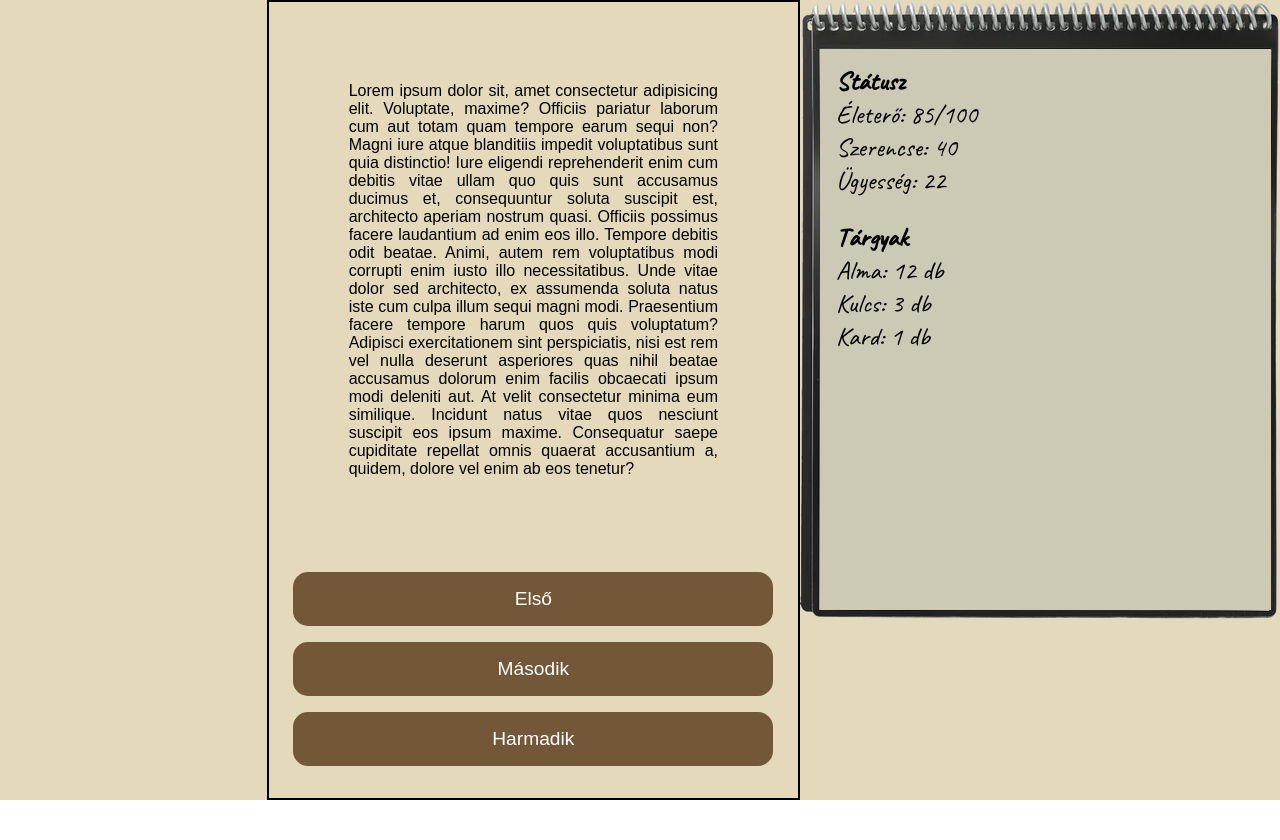
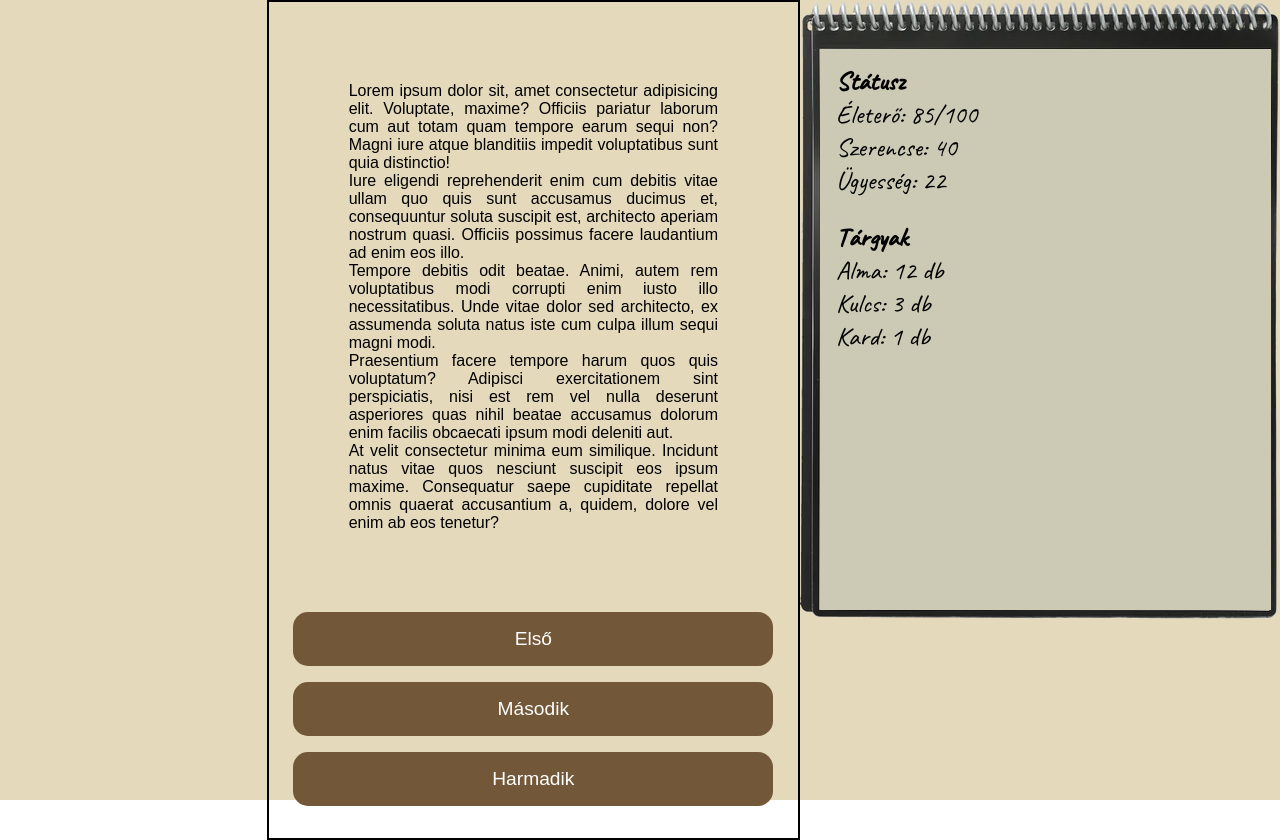
Before and after one commit to timre13/adventure_book, a SvelteKit app: page / in a window 1280 px wide. Before the commit the page ends 800 px from the top, so only its background shows below. Built offline with nearby package versions, Linux system fonts and the light colour scheme.

Commit message:
Display text in paragraphs

```diff
--- a/src/routes/+page.svelte
+++ b/src/routes/+page.svelte
@@ -3,6 +3,7 @@
     import StatusNotepad from "../components/StatusNotepad.svelte";
     import { Stat } from "$lib/status";
     import { Button, Page } from "$lib/page";
+    import { createEventDispatcher } from "svelte";
 
     conditionHandler("vars['B'] = 'A'"); // létrehozok egy B változót A értékkel
     conditionHandler("vars['B'] == 'A'"); // True értéket ad vissza
@@ -27,7 +28,9 @@ At velit consectetur minima eum similique. Incidunt natus vitae quos nesciunt su
     <div id="left-panel" />
     <div id="center-panel">
         <div class="page-text">
-            <p>{page.text}</p>
+            {#each page.text.split("\n") as par}
+                <p>{par}</p>
+            {/each}
         </div>
         <div id="page-buttons">
             {#each page.buttons as button}
```
